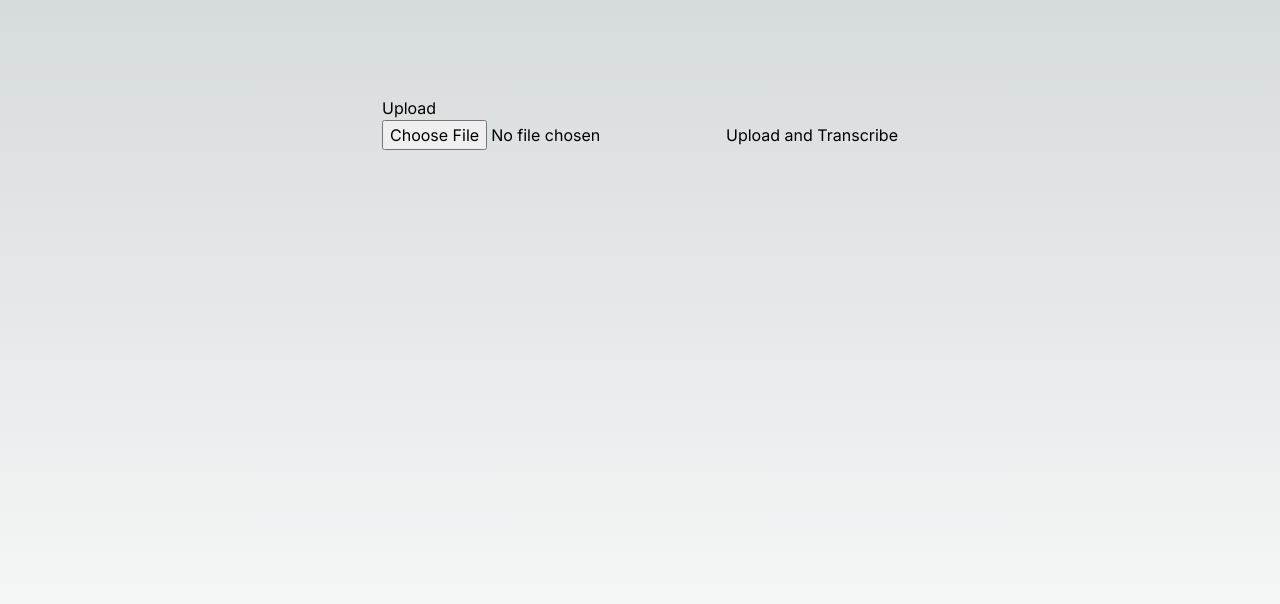
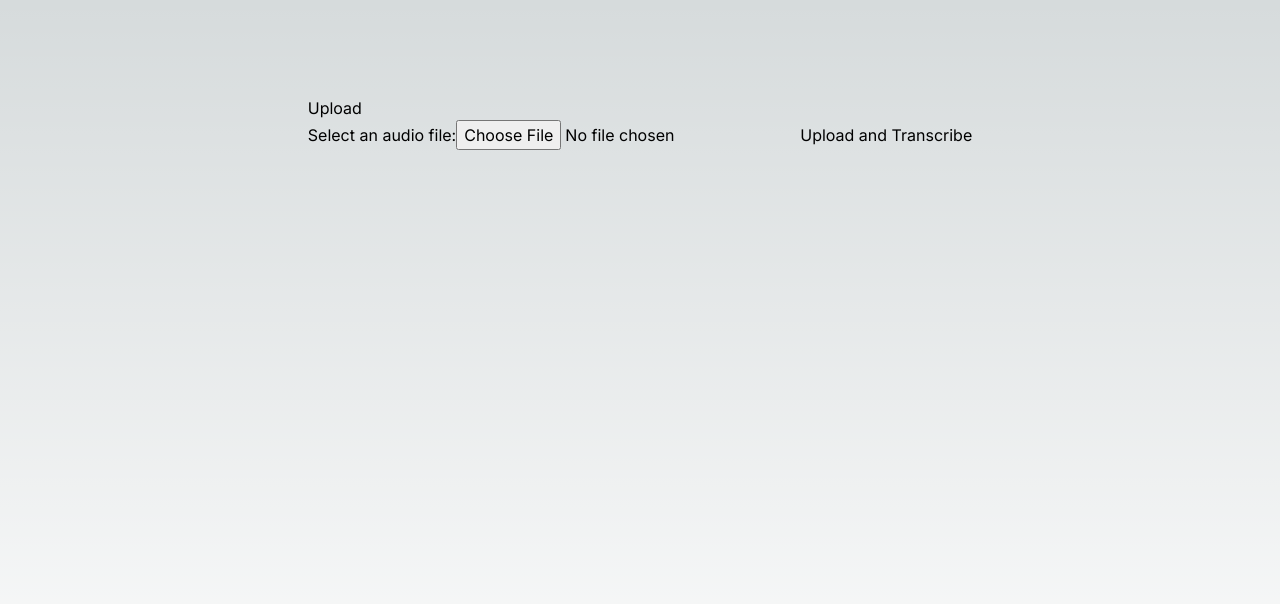
Before and after one commit to vincemaina/dictaite, a Next.js app: page /upload in a window 1280 px wide. Shown: the top 604 px of the page. Built offline with nearby package versions, Linux system fonts and the light colour scheme.

Commit message:
fix: add input label

```diff
--- a/components/uploader.tsx
+++ b/components/uploader.tsx
@@ -29,7 +29,10 @@ const AudioUploader = () => {
 
   return (
     <div>
-      <input type="file" onChange={handleFileChange} />
+      <label>
+        Select an audio file:
+        <input type="file" onChange={handleFileChange} />
+      </label>
       <button onClick={handleFileUpload}>Upload and Transcribe</button>
       {transcription && (
         <div>
```
